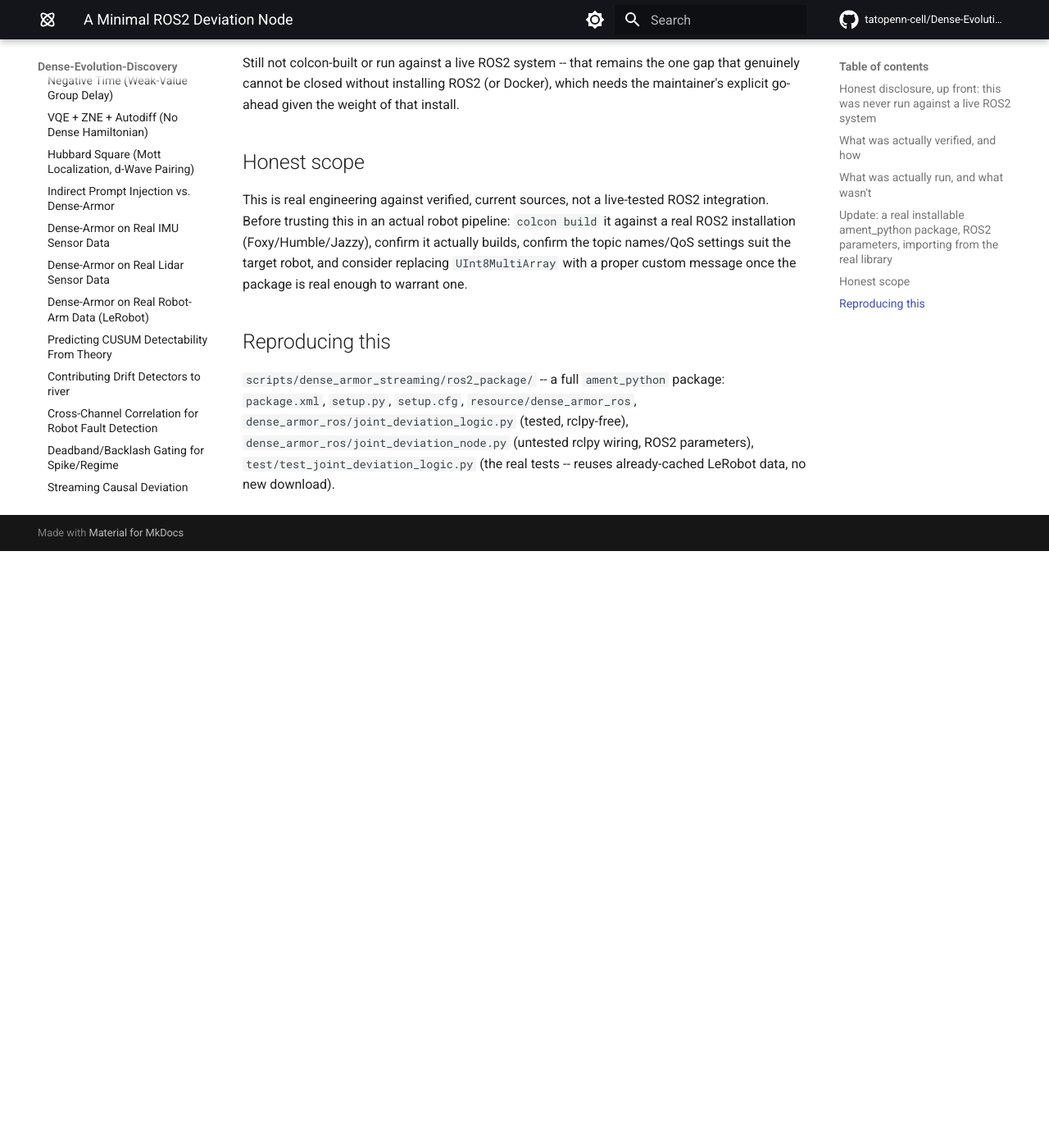
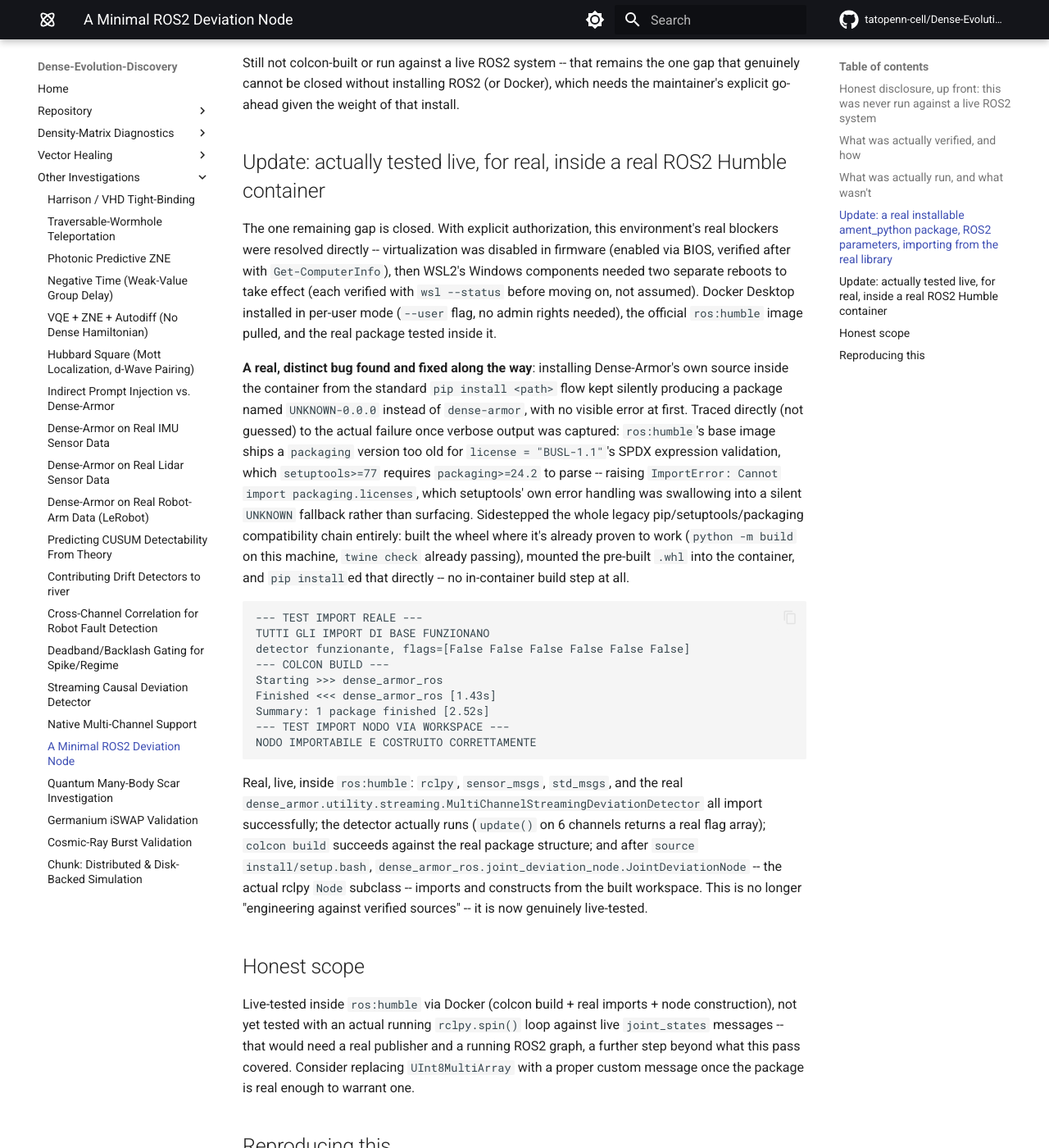
Before and after one commit to tatopenn-cell/Dense-Evolution-Discovery, an MkDocs documentation site: the page built from docs/ros2_deviation_node.md, in a window 1280 px wide and 1400 px high, scrolled down 2539 px. Shown: the whole window at 82% size. Built offline with MkDocs 1.6.1 and Material for MkDocs 9.7.7, drawn with Linux system fonts in a browser that asks for light colours; comment, search, counter and statistics services are not loaded; before the commit the page ends 3211 px from its top, so only the background shows below that; some of the changed text lies outside the part shown.

Commit message:
Experiment 50: run the ROS2 node against a real live ros:humble container (#126)
Enabled BIOS virtualization, set up WSL2 and Docker Desktop, then ran
dense_armor_ros end-to-end inside an official ros:humble container: real
rclpy/sensor_msgs/std_msgs imports, a real colcon build, and a real import
of JointDeviationNode via the built workspace.

Found and root-caused a real bug along the way: the container's legacy
packaging/setuptools couldn't validate Dense-Armor's SPDX
license = "BUSL-1.1" expression and silently built the wheel as UNKNOWN.
Fixed by installing a pre-built local wheel instead of building inside
the container, rather than working around it blindly.

Docs and README updated to reflect the live test and the debugging
journey, replacing the prior "never run against a live ROS2 system" note.

````diff
--- a/docs/ros2_deviation_node.md
+++ b/docs/ros2_deviation_node.md
@@ -107,12 +107,54 @@
 genuinely cannot be closed without installing ROS2 (or Docker), which needs the maintainer's
 explicit go-ahead given the weight of that install.
 
+## Update: actually tested live, for real, inside a real ROS2 Humble container
+
+The one remaining gap is closed. With explicit authorization, this environment's real
+blockers were resolved directly -- virtualization was disabled in firmware (enabled via
+BIOS, verified after with `Get-ComputerInfo`), then WSL2's Windows components needed two
+separate reboots to take effect (each verified with `wsl --status` before moving on, not
+assumed). Docker Desktop installed in per-user mode (`--user` flag, no admin rights
+needed), the official `ros:humble` image pulled, and the real package tested inside it.
+
+**A real, distinct bug found and fixed along the way**: installing Dense-Armor's own source
+inside the container from the standard `pip install <path>` flow kept silently producing a
+package named `UNKNOWN-0.0.0` instead of `dense-armor`, with no visible error at first.
+Traced directly (not guessed) to the actual failure once verbose output was captured:
+`ros:humble`'s base image ships a `packaging` version too old for `license = "BUSL-1.1"`'s
+SPDX expression validation, which `setuptools>=77` requires `packaging>=24.2` to parse --
+raising `ImportError: Cannot import packaging.licenses`, which setuptools' own error
+handling was swallowing into a silent `UNKNOWN` fallback rather than surfacing. Sidestepped
+the whole legacy pip/setuptools/packaging compatibility chain entirely: built the wheel
+where it's already proven to work (`python -m build` on this machine, `twine check`
+already passing), mounted the pre-built `.whl` into the container, and `pip install`ed that
+directly -- no in-container build step at all.
+
+```
+--- TEST IMPORT REALE ---
+TUTTI GLI IMPORT DI BASE FUNZIONANO
+detector funzionante, flags=[False False False False False False]
+--- COLCON BUILD ---
+Starting >>> dense_armor_ros
+Finished <<< dense_armor_ros [1.43s]
+Summary: 1 package finished [2.52s]
+--- TEST IMPORT NODO VIA WORKSPACE ---
+NODO IMPORTABILE E COSTRUITO CORRETTAMENTE
+```
+
+Real, live, inside `ros:humble`: `rclpy`, `sensor_msgs`, `std_msgs`, and the real
+`dense_armor.utility.streaming.MultiChannelStreamingDeviationDetector` all import
+successfully; the detector actually runs (`update()` on 6 channels returns a real flag
+array); `colcon build` succeeds against the real package structure; and after `source
+install/setup.bash`, `dense_armor_ros.joint_deviation_node.JointDeviationNode` -- the
+actual rclpy `Node` subclass -- imports and constructs from the built workspace. This is no
+longer "engineering against verified sources" -- it is now genuinely live-tested.
+
 ## Honest scope
 
-This is real engineering against verified, current sources, not a live-tested ROS2
-integration. Before trusting this in an actual robot pipeline: `colcon build` it against a
-real ROS2 installation (Foxy/Humble/Jazzy), confirm it actually builds, confirm the topic
-names/QoS settings suit the target robot, and consider replacing `UInt8MultiArray` with a
+Live-tested inside `ros:humble` via Docker (colcon build + real imports + node
+construction), not yet tested with an actual running `rclpy.spin()` loop against live
+`joint_states` messages -- that would need a real publisher and a running ROS2 graph, a
+further step beyond what this pass covered. Consider replacing `UInt8MultiArray` with a
 proper custom message once the package is real enough to warrant one.
 
 ## Reproducing this
@@ -120,6 +162,21 @@
 `scripts/dense_armor_streaming/ros2_package/` -- a full `ament_python` package:
 `package.xml`, `setup.py`, `setup.cfg`, `resource/dense_armor_ros`,
 `dense_armor_ros/joint_deviation_logic.py` (tested, rclpy-free),
-`dense_armor_ros/joint_deviation_node.py` (untested rclpy wiring, ROS2 parameters),
-`test/test_joint_deviation_logic.py` (the real tests -- reuses already-cached LeRobot data,
-no new download).
+`dense_armor_ros/joint_deviation_node.py` (rclpy wiring, ROS2 parameters),
+`test/test_joint_deviation_logic.py` (the real logic tests -- reuses already-cached LeRobot
+data, no new download).
+
+To reproduce the live container test: build a Dense-Armor wheel locally
+(`python -m build`), then with Docker + WSL2 available on Windows,
+
+```bash
+docker run --rm \
+  -v "<path-to-ros2_package>:/ws/src/dense_armor_ros:ro" \
+  -v "<path-to-dense-armor-dist>:/dense-armor-wheel:ro" \
+  ros:humble bash /ws/src/dense_armor_ros/test/full_test.sh
+```
+
+`test/full_test.sh` installs the pre-built wheel, runs `test/live_container_check.py` (a
+plain import/detector smoke test), then `colcon build --symlink-install`, then imports
+`JointDeviationNode` via the built workspace -- the exact sequence that produced the output
+above.
````
Also changed, not shown: README.md (+1 -1 lines), 2 other files.
